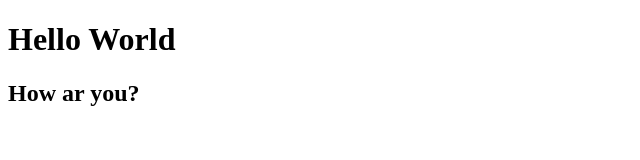
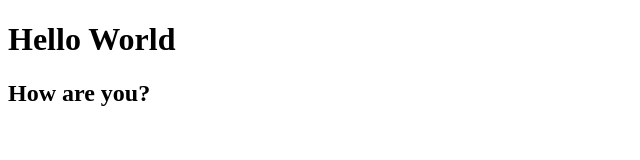
Before and after one commit to LuckyBoy587/AppDevGitExample, a plain HTML site: page index.html in a window 1280 px wide. Shown: the full height of the page, 0-640 px from the left. Drawn offline with Linux system fonts and the light colour scheme.

Commit message:
Second Commit

```diff
--- a/index.html
+++ b/index.html
@@ -7,6 +7,6 @@
 </head>
 <body>
     <h1>Hello World</h1>
-    <h2>How ar you?</h2>
+    <h2>How are you?</h2>
 </body>
 </html>
```
